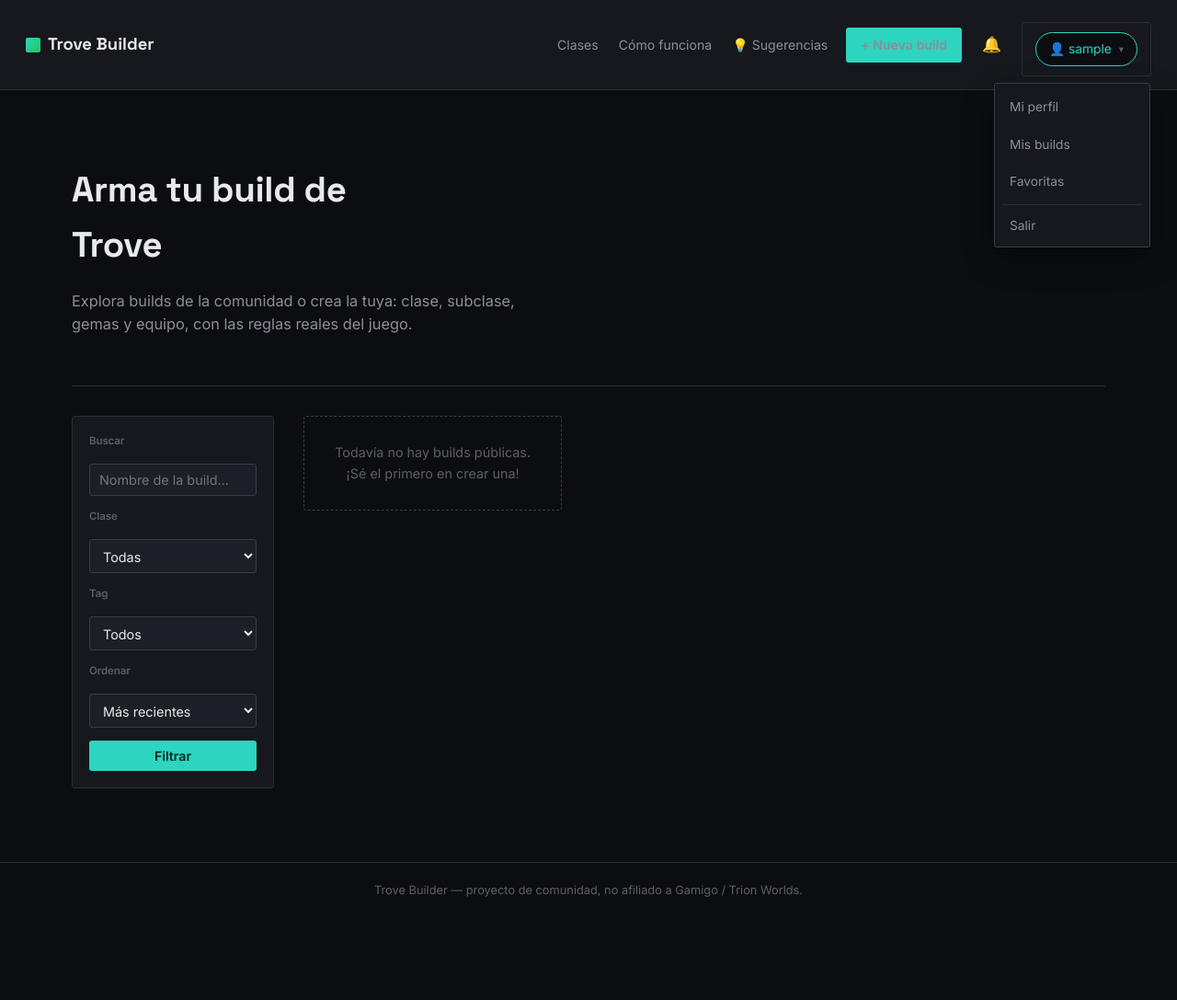
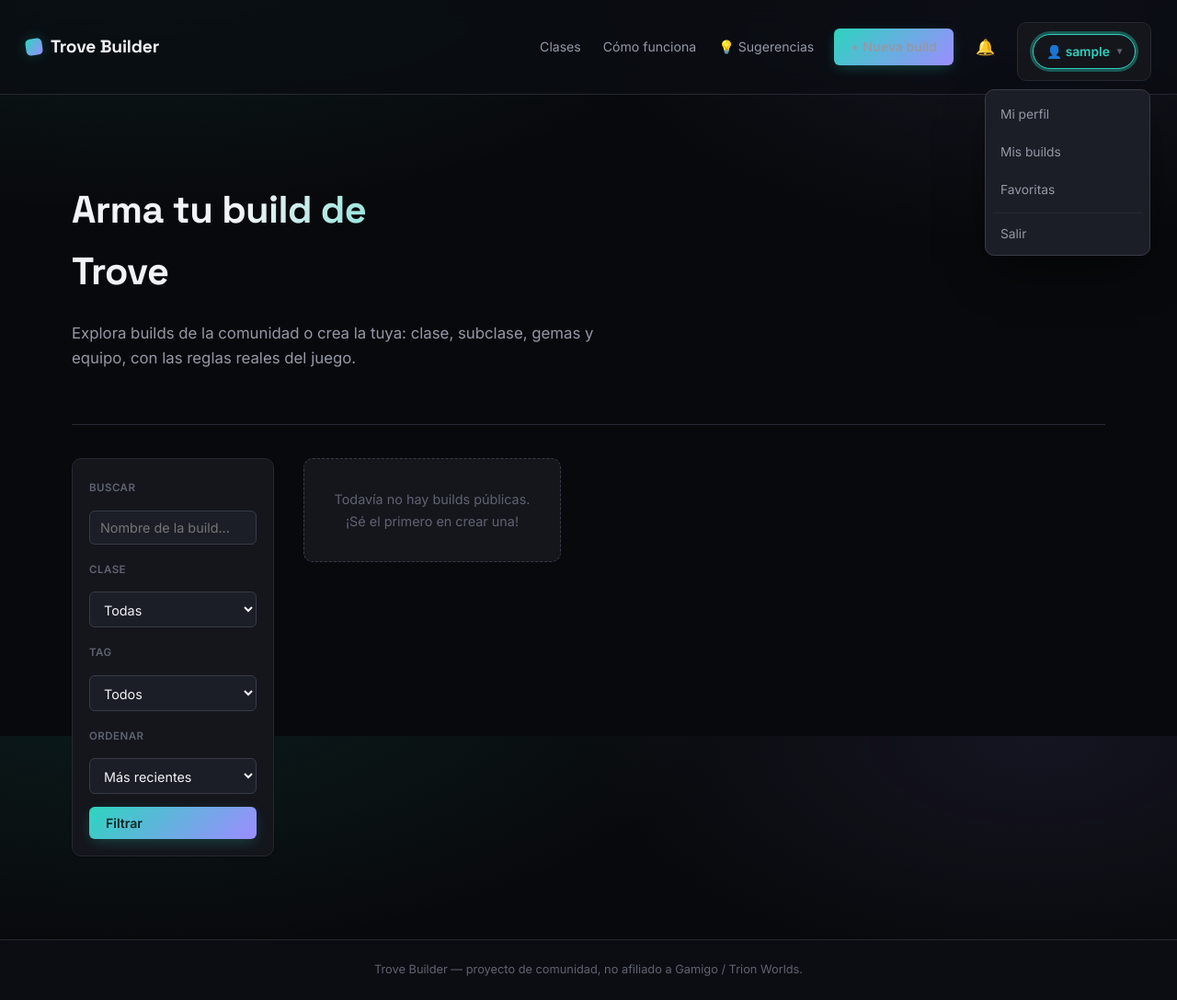
Before and after one commit to Thanlysito/Trove-Builder, a Django app: page / in a window 1280 px wide, after a click that opens the changed part. Shown: the whole page at 92% size. Before the commit the page ends 975 px from the top, so only its background shows below. Run offline with Django 5.2, Linux system fonts and the light colour scheme; the visitor is signed in with stand-in values (Sample User, id 1); data that the repository does not hold is empty.

Commit message:
Rediseño visual: estilo gaming oscuro moderno

```diff
--- a/builder/static/builder/css/style.css
+++ b/builder/static/builder/css/style.css
@@ -1,32 +1,37 @@
 /* ===========================================================
-   Trove Builder — design system
-   Paleta tomada de los paneles de item reales del juego
-   (fondo casi negro, marco turquesa, dorado para Power Rank,
-   verde para rareza Crystal/Stellar).
+   Trove Builder — design system v2
+   Estética "gaming oscuro moderno": profundidad con sombras y
+   glow sutil, gradientes de acento, tarjetas con elevación al
+   hover, tipografía bold. Mismos nombres de clase que la v1 para
+   no tener que tocar ningún template — solo el look cambia.
    =========================================================== */
 
 :root {
-  /* base */
-  --bg: #0c0d10;
-  --surface: #16181d;
-  --surface-raised: #1c1f26;
-  --border: #2a2d35;
-  --border-strong: #383c46;
+  /* base — fondo con un poquito más de profundidad que un negro plano */
+  --bg: #08090c;
+  --bg-soft: #0b0d12;
+  --surface: #14161c;
+  --surface-raised: #1b1e26;
+  --surface-hover: #20232d;
+  --border: #262932;
+  --border-strong: #383c48;
 
   /* texto */
-  --text: #e8e9ed;
-  --text-muted: #8b8f9c;
-  --text-dim: #5b5f6b;
+  --text: #f2f3f6;
+  --text-muted: #9498a6;
+  --text-dim: #5f6371;
 
   /* acentos del juego */
-  --accent: #2dd4bf;       /* turquesa: marcos de item, interacción */
-  --accent-dim: #1a3d3a;
-  --gold: #f0b93d;         /* Power Rank, rareza alta */
-  --rarity-green: #4ade80; /* Crystal / Stellar */
+  --accent: #2dd4bf;         /* turquesa: marcos de item, interacción */
+  --accent-2: #9d8cff;       /* violeta: segundo acento para gradientes */
+  --accent-dim: #163330;
+  --accent-glow: rgba(45, 212, 191, 0.35);
+  --gold: #f3bb3d;           /* Power Rank, rareza alta */
+  --rarity-green: #4ade80;   /* Crystal / Stellar */
 
   /* elementos de gema */
   --el-water: #3b82f6;
-  --el-fire: #ef4444;
+  --el-fire: #f0524a;
   --el-air: #eab308;
   --el-cosmic: #22c55e;
 
@@ -36,43 +41,75 @@
   --role-healer: #3ea8ff;
   --role-support: #f0b93d;
 
-  --radius: 3px;
+  --gradient-accent: linear-gradient(135deg, var(--accent) 0%, var(--accent-2) 100%);
+
+  --radius-sm: 6px;
+  --radius: 10px;
+  --radius-lg: 16px;
+
+  --shadow-sm: 0 1px 2px rgba(0, 0, 0, 0.4);
+  --shadow-md: 0 8px 24px -8px rgba(0, 0, 0, 0.55);
+  --shadow-lg: 0 20px 48px -12px rgba(0, 0, 0, 0.6);
+  --shadow-glow: 0 0 0 1px var(--accent-glow), 0 12px 32px -8px rgba(45, 212, 191, 0.25);
+
+  --ease: cubic-bezier(0.2, 0.8, 0.2, 1);
+
   --font-display: 'Space Grotesk', system-ui, sans-serif;
   --font-body: 'Inter', system-ui, sans-serif;
 }
 
 * { box-sizing: border-box; }
 
-html { color-scheme: dark; }
+html { color-scheme: dark; scroll-behavior: smooth; }
 
 body {
   margin: 0;
-  background: var(--bg);
+  background:
+    radial-gradient(1100px 520px at 12% -10%, rgba(45, 212, 191, 0.10), transparent 60%),
+    radial-gradient(900px 480px at 88% 0%, rgba(157, 140, 255, 0.09), transparent 55%),
+    var(--bg);
+  background-attachment: fixed;
   color: var(--text);
   font-family: var(--font-body);
   font-size: 15px;
-  line-height: 1.55;
+  line-height: 1.6;
   -webkit-font-smoothing: antialiased;
 }
 
-a { color: var(--accent); text-decoration: none; }
-a:hover { text-decoration: underline; }
+a { color: var(--accent); text-decoration: none; transition: color 0.15s var(--ease); }
+a:hover { color: #5fe9d6; }
 
 h1, h2, h3, h4 {
   font-family: var(--font-display);
   font-weight: 700;
-  letter-spacing: -0.01em;
+  letter-spacing: -0.015em;
   margin: 0 0 0.5em;
   color: var(--text);
 }
 
-h1 { font-size: 1.9rem; }
+h1 { font-size: 2rem; }
 h2 { font-size: 1.5rem; }
-h3 { font-size: 1.1rem; color: var(--accent); }
+h3 {
+  font-size: 1.05rem;
+  background: var(--gradient-accent);
+  -webkit-background-clip: text;
+  background-clip: text;
+  color: transparent;
+  display: inline-block;
+}
 
 p { margin: 0 0 1em; color: var(--text-muted); max-width: 70ch; }
 
 small { color: var(--text-dim); }
+
+::selection { background: var(--accent); color: #04211d; }
+
+/* ---------- scrollbar ---------- */
+
+::-webkit-scrollbar { width: 10px; height: 10px; }
+::-webkit-scrollbar-track { background: var(--bg); }
+::-webkit-scrollbar-thumb { background: var(--border-strong); border-radius: 20px; }
+::-webkit-scrollbar-thumb:hover { background: var(--accent-dim); }
 
 /* ---------- layout shell ---------- */
 
@@ -83,52 +120,70 @@ small { color: var(--text-dim); }
   flex-wrap: wrap;
   gap: 10px;
   padding: 14px 28px;
-  background: var(--surface);
+  background: rgba(11, 13, 18, 0.78);
+  backdrop-filter: blur(14px) saturate(140%);
+  -webkit-backdrop-filter: blur(14px) saturate(140%);
   border-bottom: 1px solid var(--border);
   position: sticky;
   top: 0;
-  z-index: 10;
+  z-index: 50;
 }
 
 .site-header .logo {
   font-family: var(--font-display);
   font-weight: 700;
-  font-size: 1.15rem;
+  font-size: 1.2rem;
   color: var(--text);
   display: flex;
   align-items: center;
-  gap: 8px;
+  gap: 9px;
+  letter-spacing: -0.01em;
 }
 
 .site-header .logo .cube {
-  width: 16px;
-  height: 16px;
-  background: linear-gradient(135deg, var(--accent), var(--el-cosmic));
-  border-radius: 2px;
+  width: 18px;
+  height: 18px;
+  background: var(--gradient-accent);
+  border-radius: 5px;
   display: inline-block;
+  box-shadow: 0 0 16px -2px var(--accent-glow);
+  transform: rotate(-8deg);
 }
 
-.site-header .logo:hover { text-decoration: none; }
+.site-header .logo:hover { color: var(--text); }
 
 .site-nav {
   display: flex;
   align-items: center;
   flex-wrap: wrap;
-  gap: 10px 18px;
+  gap: 10px 20px;
   font-size: 0.9rem;
   color: var(--text-muted);
 }
 
 .site-nav a { color: var(--text-muted); }
-.site-nav a:hover { color: var(--accent); text-decoration: none; }
+.site-nav a:hover { color: var(--accent); }
 
 .nav-link {
   color: var(--text-muted);
   font-size: 0.88rem;
   padding: 6px 2px;
+  position: relative;
 }
 
-.nav-link:hover { color: var(--accent); text-decoration: none; }
+.nav-link::after {
+  content: "";
+  position: absolute;
+  left: 0; right: 100%;
+  bottom: 0;
+  height: 2px;
+  background: var(--gradient-accent);
+  border-radius: 2px;
+  transition: right 0.2s var(--ease);
+}
+
+.nav-link:hover { color: var(--text); }
+.nav-link:hover::after { right: 0; }
 
 /* ---------- campanita de notificaciones ---------- */
 
@@ -165,7 +221,7 @@ small { color: var(--text-dim); }
 .account-menu summary {
   list-style: none;
   cursor: pointer;
-  background: var(--bg);
+  background: var(--surface);
   border: 1px solid var(--border-strong);
   border-radius: 999px;
   padding: 7px 14px;
@@ -174,27 +230,34 @@ small { color: var(--text-dim); }
   display: inline-flex;
   align-items: center;
   gap: 6px;
+  transition: border-color 0.15s var(--ease), box-shadow 0.15s var(--ease);
 }
 
 .account-menu summary::-webkit-details-marker { display: none; }
 .account-menu summary::after { content: "▾"; font-size: 0.65rem; color: var(--text-dim); margin-left: 2px; }
 .account-menu summary:hover { border-color: var(--accent); color: var(--accent); }
-.account-menu[open] summary { border-color: var(--accent); color: var(--accent); }
+.account-menu[open] summary { border-color: var(--accent); color: var(--accent); box-shadow: 0 0 0 3px var(--accent-glow); }
 
 .account-menu-panel {
   position: absolute;
   right: 0;
-  top: calc(100% + 8px);
-  background: var(--surface);
+  top: calc(100% + 10px);
+  background: var(--surface-raised);
   border: 1px solid var(--border-strong);
   border-radius: var(--radius);
   padding: 6px;
-  min-width: 170px;
+  min-width: 180px;
   display: flex;
   flex-direction: column;
   gap: 1px;
   z-index: 30;
-  box-shadow: 0 12px 32px rgba(0, 0, 0, 0.45);
+  box-shadow: var(--shadow-lg);
+  animation: menuIn 0.14s var(--ease);
+}
+
+@keyframes menuIn {
+  from { opacity: 0; transform: translateY(-4px); }
+  to { opacity: 1; transform: translateY(0); }
 }
 
 .account-menu-panel a,
@@ -227,46 +289,65 @@ small { color: var(--text-dim); }
 }
 
 .btn {
-  display: inline-block;
-  background: var(--accent);
-  color: #06231f;
-  font-weight: 600;
+  display: inline-flex;
+  align-items: center;
+  gap: 6px;
+  background: var(--gradient-accent);
+  color: #052422;
+  font-weight: 700;
   font-size: 0.88rem;
-  padding: 8px 16px;
-  border-radius: var(--radius);
+  padding: 9px 18px;
+  border-radius: var(--radius-sm);
   border: none;
   cursor: pointer;
   font-family: var(--font-body);
+  box-shadow: 0 4px 16px -4px var(--accent-glow);
+  transition: transform 0.15s var(--ease), box-shadow 0.15s var(--ease), filter 0.15s var(--ease);
 }
 
-.btn:hover { background: #4de2cd; text-decoration: none; }
+.btn:hover {
+  transform: translateY(-1px);
+  filter: brightness(1.08);
+  box-shadow: 0 8px 24px -6px var(--accent-glow);
+  color: #052422;
+}
+
+.btn:active { transform: translateY(0); }
 
 .btn-ghost {
-  background: transparent;
+  background: var(--surface);
   border: 1px solid var(--border-strong);
   color: var(--text-muted);
+  box-shadow: none;
 }
 
-.btn-ghost:hover { border-color: var(--accent); color: var(--accent); }
+.btn-ghost:hover {
+  border-color: var(--accent);
+  color: var(--accent);
+  transform: none;
+  filter: none;
+  box-shadow: 0 0 0 3px var(--accent-glow);
+}
 
 main {
   max-width: 1180px;
   margin: 0 auto;
-  padding: 32px 28px 80px;
+  padding: 36px 28px 90px;
 }
 
 .messages { list-style: none; padding: 0; margin: 0 0 20px; }
 .messages li {
-  background: #2a1f10;
+  background: #241a0a;
   border: 1px solid var(--gold);
   color: var(--gold);
-  padding: 10px 14px;
-  border-radius: var(--radius);
+  padding: 11px 16px;
+  border-radius: var(--radius-sm);
   font-size: 0.88rem;
-  margin-bottom: 6px;
+  margin-bottom: 8px;
+  box-shadow: var(--shadow-sm);
 }
 .messages li.success {
-  background: #0f2418;
+  background: #0c2117;
   border-color: var(--rarity-green);
   color: var(--rarity-green);
 }
@@ -274,17 +355,22 @@ main {
 /* ---------- hero ---------- */
 
 .hero {
-  padding: 46px 0 38px;
+  padding: 56px 0 42px;
   border-bottom: 1px solid var(--border);
-  margin-bottom: 32px;
+  margin-bottom: 36px;
+  position: relative;
 }
 
 .hero h1 {
-  font-size: 2.4rem;
-  max-width: 14ch;
+  font-size: 2.6rem;
+  max-width: 16ch;
+  background: linear-gradient(120deg, var(--text) 40%, var(--accent) 100%);
+  -webkit-background-clip: text;
+  background-clip: text;
+  color: transparent;
 }
 
-.hero p { font-size: 1.02rem; max-width: 52ch; }
+.hero p { font-size: 1.05rem; max-width: 54ch; }
 
 /* ---------- explorer layout (sidebar + grid) ---------- */
 
@@ -301,16 +387,20 @@ main {
   border-radius: var(--radius);
   padding: 18px;
   position: sticky;
-  top: 76px;
+  top: 90px;
+  box-shadow: var(--shadow-sm);
 }
 
 .filters h3 {
   font-size: 0.72rem;
-  text-transform: none;
+  text-transform: uppercase;
+  letter-spacing: 0.04em;
   color: var(--text-dim);
   margin-bottom: 10px;
   font-family: var(--font-body);
-  font-weight: 600;
+  font-weight: 700;
+  background: none;
+  -webkit-text-fill-color: var(--text-dim);
 }
 
 .filters label {
@@ -336,15 +426,17 @@ textarea {
   background: var(--surface-raised);
   border: 1px solid var(--border-strong);
   color: var(--text);
-  padding: 8px 10px;
-  border-radius: var(--radius);
+  padding: 9px 11px;
+  border-radius: var(--radius-sm);
   font-family: var(--font-body);
   font-size: 0.9rem;
+  transition: border-color 0.15s var(--ease), box-shadow 0.15s var(--ease);
 }
 
 input:focus, select:focus, textarea:focus {
-  outline: 2px solid var(--accent);
-  outline-offset: 1px;
+  outline: none;
+  border-color: var(--accent);
+  box-shadow: 0 0 0 3px var(--accent-glow);
 }
 
 textarea { width: 100%; min-height: 90px; resize: vertical; }
@@ -369,19 +462,24 @@ form p, form > label { margin-bottom: 14px; display: block; }
 .build-grid {
   display: grid;
   grid-template-columns: repeat(auto-fill, minmax(260px, 1fr));
-  gap: 14px;
+  gap: 16px;
 }
 
 .build-card {
-  background: var(--surface);
+  background: linear-gradient(180deg, var(--surface) 0%, var(--surface) 100%);
   border: 1px solid var(--border);
   border-left: 3px solid var(--role-dps);
   border-radius: var(--radius);
-  padding: 16px;
-  transition: border-color 0.12s ease;
+  padding: 18px;
+  box-shadow: var(--shadow-sm);
+  transition: transform 0.18s var(--ease), border-color 0.18s var(--ease), box-shadow 0.18s var(--ease);
 }
 
-.build-card:hover { border-color: var(--accent); }
+.build-card:hover {
+  border-color: var(--accent);
+  transform: translateY(-3px);
+  box-shadow: var(--shadow-md);
+}
 .build-card.role-tank { border-left-color: var(--role-tank); }
 .build-card.role-dps { border-left-color: var(--role-dps); }
 .build-card.role-healer { border-left-color: var(--role-healer); }
@@ -462,20 +560,24 @@ form p, form > label { margin-bottom: 14px; display: block; }
   color: var(--text-dim);
   border: 1px dashed var(--border-strong);
   border-radius: var(--radius);
-  padding: 28px;
+  padding: 32px;
   text-align: center;
   font-size: 0.9rem;
+  background: var(--surface);
 }
 
 /* ---------- item tooltip cards (gemas / equipo) ---------- */
 
 .item-card {
-  background: #0a0b0d;
+  background: var(--bg-soft);
   border: 1px solid var(--accent-dim);
   border-radius: var(--radius);
-  padding: 14px 16px;
+  padding: 15px 17px;
   margin-bottom: 10px;
+  transition: border-color 0.15s var(--ease);
 }
+
+.item-card:hover { border-color: var(--accent); }
 
 .item-card .item-card-header {
   display: flex;
@@ -614,13 +717,13 @@ form p, form > label { margin-bottom: 14px; display: block; }
   font-size: 0.92rem;
 }
 
-.detail-section { margin-bottom: 34px; }
+.detail-section { margin-bottom: 38px; }
 
 details {
   background: var(--surface);
   border: 1px solid var(--border);
   border-radius: var(--radius);
-  padding: 10px 14px;
+  padding: 12px 16px;
   margin-top: 10px;
 }
 
@@ -628,6 +731,7 @@ details summary {
   cursor: pointer;
   color: var(--accent);
   font-size: 0.85rem;
+  font-weight: 600;
 }
 
 table {
@@ -740,10 +844,11 @@ td {
 
 .site-footer {
   border-top: 1px solid var(--border);
-  padding: 20px 28px;
+  padding: 22px 28px;
   color: var(--text-dim);
   font-size: 0.8rem;
   text-align: center;
+  background: var(--bg-soft);
 }
 
 /* ---------- gem slot grid (3 grandes + 6 pequeñas) ---------- */
```
Also changed, not shown: other parts of builder/static/builder/css/style.css (+81 -65 lines).
